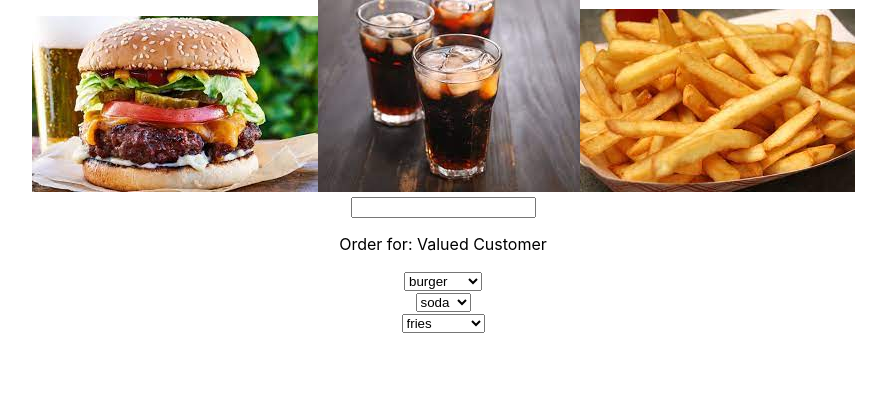
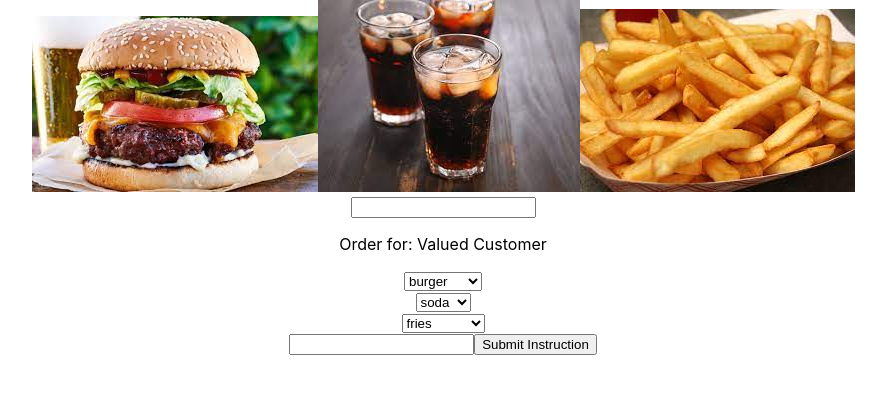
Before and after one commit to CadillacJack42/fast-food-order-tool, a React (Create React App) app: page / in a window 1280 px wide. Shown: the top 394 px of the page, without its empty margins (197-1083 px from the left). Built offline with nearby package versions, Linux system fonts and the light colour scheme.

Commit message:
feat: instruction form and display functions take in user input and render to screen

```diff
--- a/src/App.js
+++ b/src/App.js
@@ -3,6 +3,8 @@ import './App.css';
 import DropDownGen from './DropDownGen';
 import OrderName from './OrderName';
 import Images from './Images';
+import InstructionForm from './InstructionForm';
+import InstructionsList from './InstructionsList';
 
 function App() {
   const [foodId, setFoodId] = useState(1);
@@ -34,7 +36,11 @@ function App() {
         value={'side'}
         array={['fries', 'soup', 'side salad']}
       />
-
+      <InstructionForm
+        setInstructions={setInstructions}
+        instructions={instructions}
+      />
+      <InstructionsList instructions={instructions} />
     </div>
   );
 }
--- /dev/null
+++ b/src/InstructionForm.js
@@ -0,0 +1,21 @@
+import React from 'react';
+import { useState } from 'react';
+
+export default function InstructionForm({ setInstructions, instructions }) {
+  const [instructionInput, setInstructionInput] = useState('');
+  const handleChange = (e) => {
+    // e.preventDefault();
+    setInstructionInput(e.target.value);
+  };
+  const handleSubmit = (e) => {
+    e.preventDefault();
+    setInstructions([...instructions, instructionInput]);
+    setInstructionInput('');
+  };
+  return <div>
+    <form onSubmit={handleSubmit}>
+      <input required onChange={handleChange} value={instructionInput}></input>
+      <button type='sumbit'>Submit Instruction</button>
+    </form>
+  </div>;
+}
--- /dev/null
+++ b/src/InstructionsList.js
@@ -0,0 +1,9 @@
+import React from 'react';
+
+export default function InstructionsList({ instructions }) {
+  return <div>
+    {instructions.map((instruction, i) => {
+      return <p key={instruction + i}>{instruction}</p>;
+    })}
+  </div>;
+}
```
